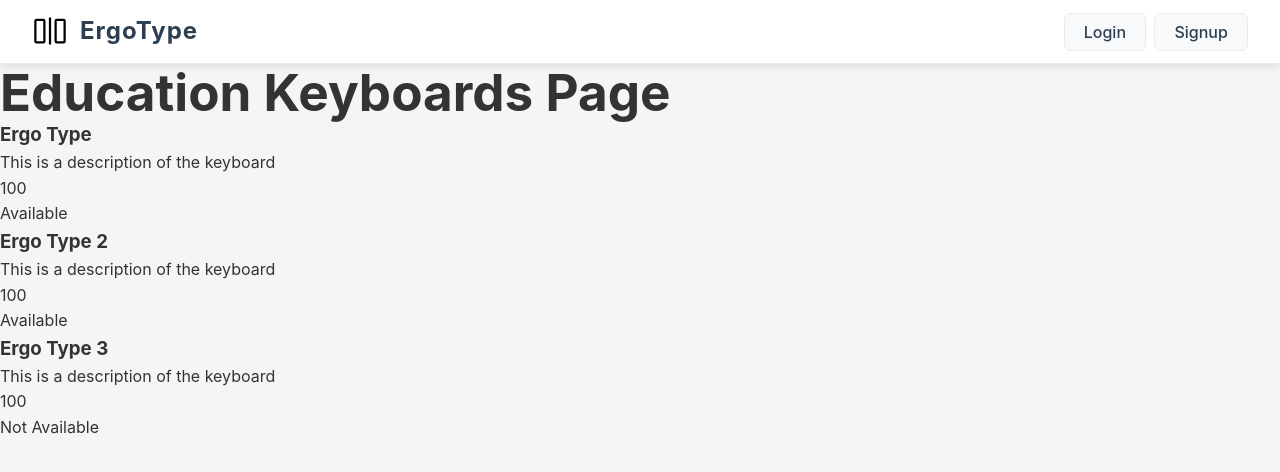
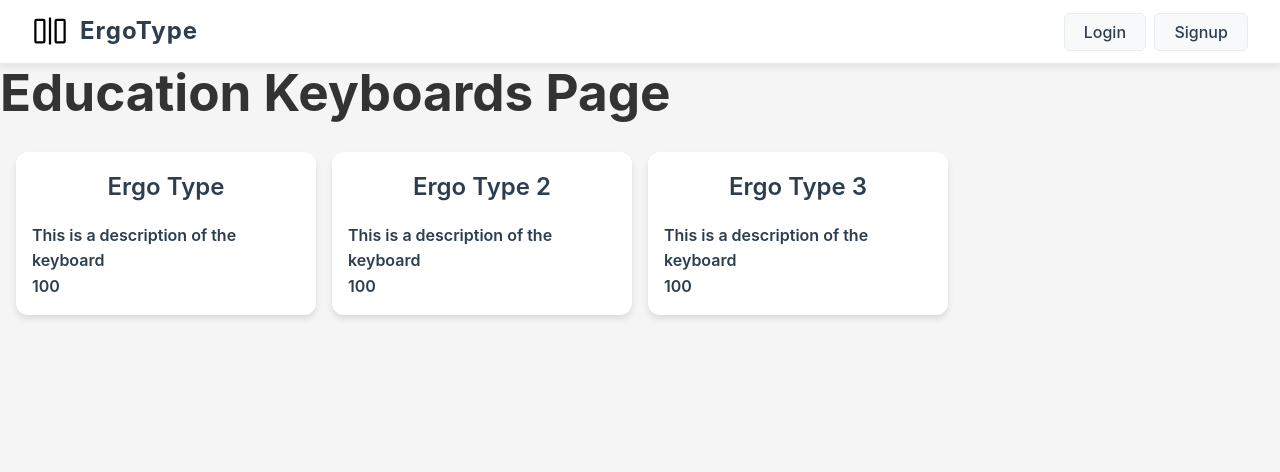
Before and after one commit to ReyesDeJong/ergo-type, a React (Vite) app in the folder apps/frontend/: page /education/keyboards in a window 1280 px wide. Shown: the top 472 px of the page. Built offline with nearby package versions, Linux system fonts and the light colour scheme; no server answers.

Commit message:
style(edu): first css cards

```diff
--- /dev/null
+++ b/apps/frontend/src/modules/education/keyboards/components/KeyboardCard.css
@@ -0,0 +1,26 @@
+.keyboard-card {
+  background: var(--background-primary);
+  border-radius: 12px;
+  max-width: 300px;
+  max-height: 200px;
+  overflow: hidden;
+}
+
+.keyboard-card-content {
+  padding: 1rem;
+}
+
+.keyboard-name {
+  font-size: 1.5rem;
+  font-weight: 600;
+  color: var(--text-primary);
+  margin-bottom: 1rem;
+  text-align: center;
+}
+
+.keyboard-attribute {
+  font-size: 1rem;
+  font-weight: 600;
+  color: var(--text-primary);
+  text-align: left;
+}
--- a/apps/frontend/src/modules/education/keyboards/components/KeyboardCard.tsx
+++ b/apps/frontend/src/modules/education/keyboards/components/KeyboardCard.tsx
@@ -1,4 +1,5 @@
 import type { Keyboard } from '../../pages/EducationKeyboardsPage';
+import './KeyboardCard.css';
 
 interface KeyboardCardProps {
   keyboard: Keyboard;
@@ -6,11 +7,12 @@ interface KeyboardCardProps {
 
 const KeyboardCard = ({ keyboard }: KeyboardCardProps) => {
   return (
-    <div>
-      <h3>{keyboard.name}</h3>
-      <p>{keyboard.description}</p>
-      <p>{keyboard.price}</p>
-      <p>{keyboard.isAvailable ? 'Available' : 'Not Available'}</p>
+    <div className='keyboard-card'>
+      <div className='keyboard-card-content'>
+        <h3 className='keyboard-name'>{keyboard.name}</h3>
+        <p className='keyboard-attribute'>{keyboard.description}</p>
+        <p className='keyboard-attribute'>{keyboard.price}</p>
+      </div>
     </div>
   );
 };
--- /dev/null
+++ b/apps/frontend/src/modules/education/pages/EducationKeyboardsPage.css
@@ -0,0 +1,10 @@
+.keyboards-grid {
+  display: grid;
+  grid-template-columns: repeat(auto-fill, minmax(300px, 1fr));
+  gap: 1rem;
+  margin-top: 1rem;
+  padding: 1rem;
+  justify-content: center;
+  align-items: start;
+  place-items: center;
+}
--- a/apps/frontend/src/modules/education/pages/EducationKeyboardsPage.tsx
+++ b/apps/frontend/src/modules/education/pages/EducationKeyboardsPage.tsx
@@ -1,5 +1,6 @@
 import { useState } from 'react';
 import KeyboardCard from '../keyboards/components/KeyboardCard';
+import './EducationKeyboardsPage.css';
 
 export interface Keyboard {
   id: number;
@@ -48,9 +49,11 @@ const EducationKeyboardsPage = () => {
   return (
     <div>
       <h1>Education Keyboards Page</h1>
-      {keyboards.map(keyboard => (
-        <KeyboardCard key={keyboard.id} keyboard={keyboard} />
-      ))}
+      <div className='keyboards-grid'>
+        {keyboards.map(keyboard => (
+          <KeyboardCard key={keyboard.id} keyboard={keyboard} />
+        ))}
+      </div>
     </div>
   );
 };
```
